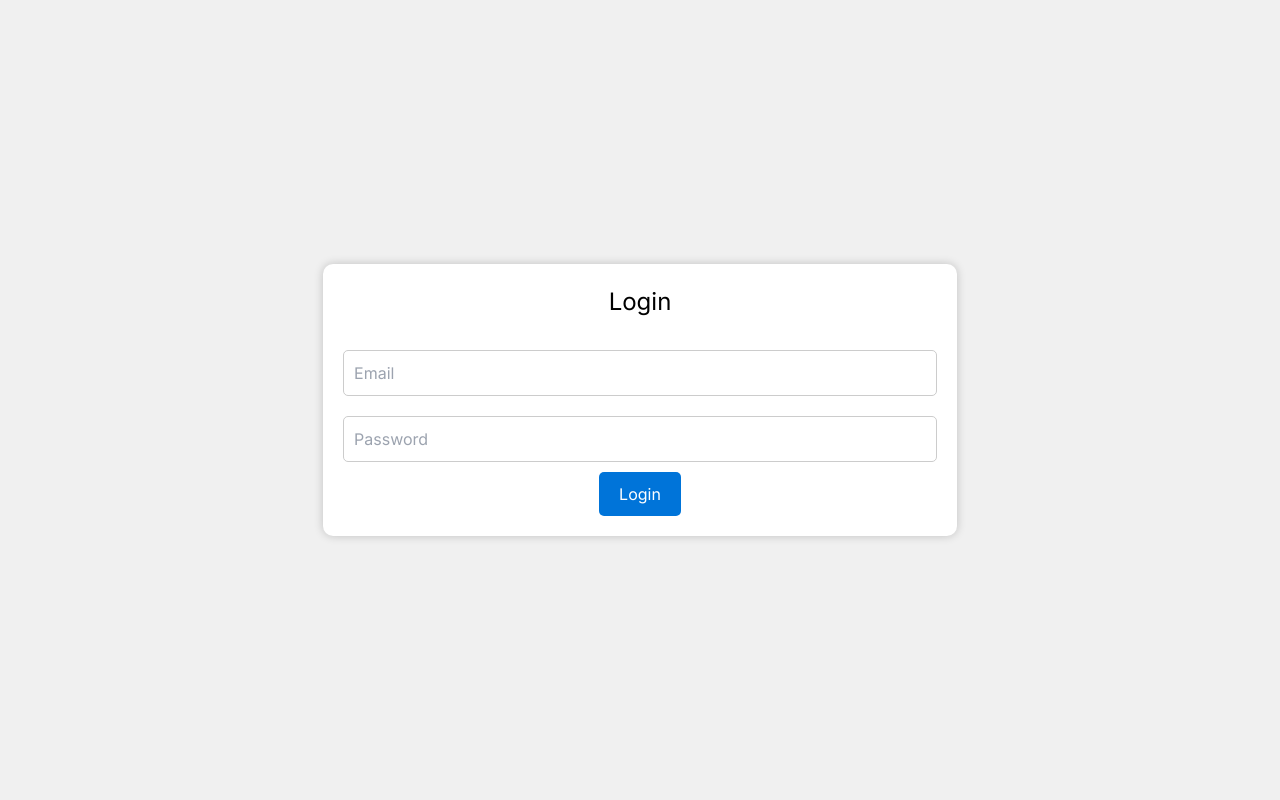
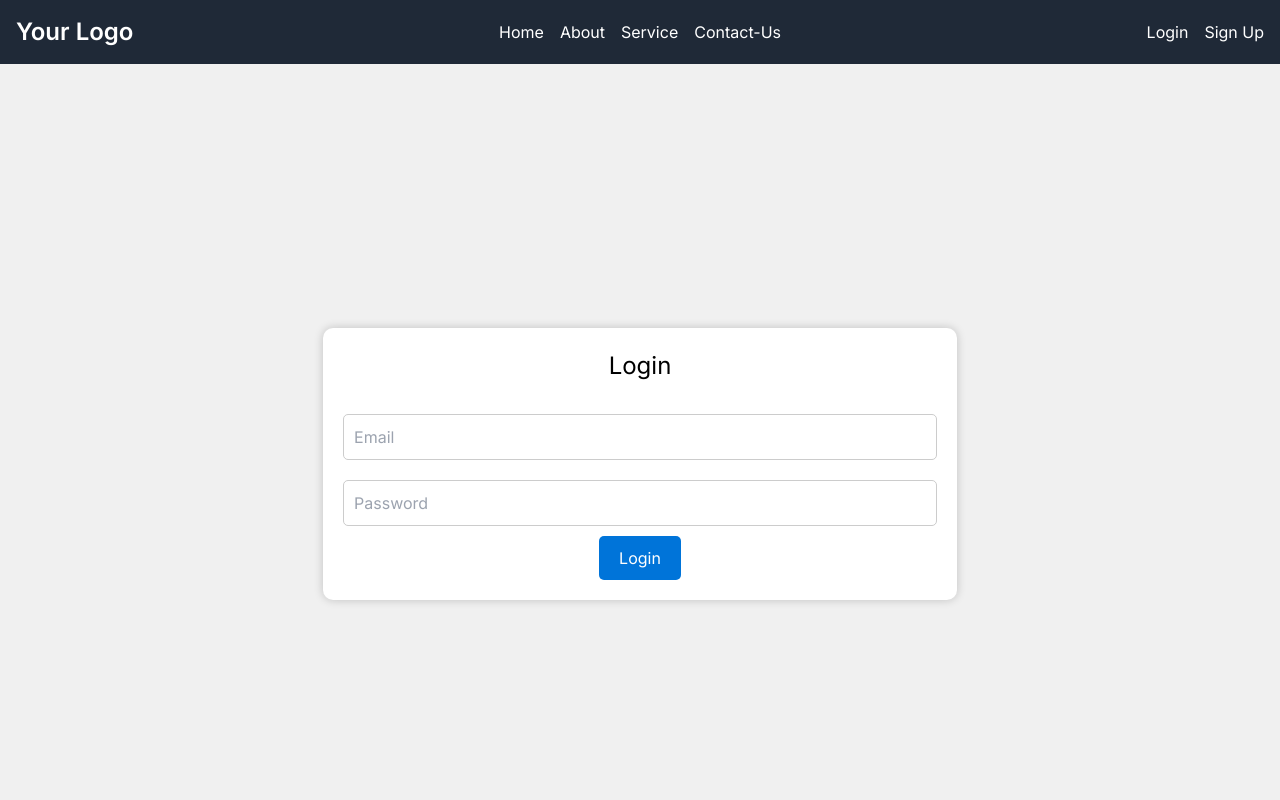
Before and after one commit to rubelmollik86/nitex-task-project, a React (Create React App) app: page /login in a window 1280 px wide. Shown: the top 800 px of the page. Built offline with nearby package versions, Linux system fonts and the light colour scheme.

Commit message:
redirect login and signup page done

```diff
--- a/src/App.js
+++ b/src/App.js
@@ -6,6 +6,7 @@ import About from "./component/About/About";
 import Services from "./component/Services/Services";
 import ContactUs from "./component/ContactUs/ContactUs";
 import LoginForm from "./component/LoginPage/LoginPage";
+import SignupForm from "./component/SgnUpPage/SgnUpPage";
 
 function App() {
   return (
@@ -16,6 +17,7 @@ function App() {
         <Route path="/service" element={<Services />} />
         <Route path="/contact" element={< ContactUs />} />
         <Route path="/login" element={< LoginForm />} />
+        <Route path="/signup" element={< SignupForm />} />
       </Routes>
     </div>
   );
--- a/src/component/Home/Home.js
+++ b/src/component/Home/Home.js
@@ -7,8 +7,6 @@ import FounderSection from "../Founder/Founder";
 import PressCoverage from "../PressCoverage/PressCoverage";
 import Testimonials from "../Testimonials/Testimonials";
 import Footer from "../Footer/Footer";
-import LoginForm from "../LoginPage/LoginPage";
-import SignupForm from "../SgnUpPage/SgnUpPage";
 
 const Home = () => {
   return (
@@ -21,8 +19,6 @@ const Home = () => {
       <PressCoverage />
       <Testimonials />
       <Footer />
-      <LoginForm />
-      <SignupForm/>
     </div>
   );
 };
--- a/src/component/LoginPage/LoginPage.js
+++ b/src/component/LoginPage/LoginPage.js
@@ -1,5 +1,7 @@
 import React, { useState } from "react";
 import "./LoginPage.css"; // Create a CSS file for styling
+import Navber from "../../component/Navbar/Navbar.js";
+import Footer from "../../component/Footer/Footer";
 
 function LoginForm() {
   const [email, setEmail] = useState("");
@@ -11,6 +13,8 @@ function LoginForm() {
   };
 
   return (
+      <div>
+          <Navber/>
       <div className="login-container">
         <div className="login-form">
           <h2>Login</h2>
@@ -31,6 +35,8 @@ function LoginForm() {
           </form>
         </div>
           </div>
+          <Footer/>
+    </div>
   );
 }
 
--- a/src/component/Navbar/Navbar.js
+++ b/src/component/Navbar/Navbar.js
@@ -1,8 +1,6 @@
 import React, { useState } from "react";
-import { Link, NavLink } from "react-router-dom"; // Import Link from react-router-dom
 import { FontAwesomeIcon } from "@fortawesome/react-fontawesome";
 import { faBars } from "@fortawesome/free-solid-svg-icons";
-import LoginForm from "../LoginPage/LoginPage";
 
 function Navbar() {
   const [isMenuOpen, setMenuOpen] = useState(false);
@@ -29,24 +27,24 @@ function Navbar() {
         {isMenuOpen || window.innerWidth > 768 ? (
           <ul className="md:flex md:space-x-4 md:flex-1 justify-center md:items-center">
             <li>
-              <Link to="/" className="hover:text-yellow-400">
+              <a href="/" className="hover:text-yellow-400">
                 Home
-              </Link>
+              </a>
             </li>
             <li>
-              <Link to="/about" className="hover:text-yellow-400">
+              <a href="/about" className="hover:text-yellow-400">
                 About
-              </Link>
+              </a>
             </li>
             <li>
-              <Link to="/service" className="hover:text-yellow-400">
+              <a href="/service" className="hover:text-yellow-400">
                 Service
-              </Link>
+              </a>
             </li>
             <li>
-              <Link to="/contact" className="hover:text-yellow-400">
+              <a href="/contact" className="hover:text-yellow-400">
                 Contact-Us
-              </Link>
+              </a>
             </li>
             {/* Add more navigation items */}
           </ul>
@@ -56,18 +54,14 @@ function Navbar() {
         {(isMenuOpen || window.innerWidth > 768) && (
           <div className="md:flex space-x-4 md:mt-0">
             <div className="flex justify-center">
-              <NavLink to="/login" className="hover:text-yellow-400">
-                {" "}
-                {LoginForm}
+              <a href="/login" className="hover:text-yellow-400">
                 Login
-              </NavLink>
+              </a>
             </div>
             <div className="flex justify-center">
-              <Link to="/signup" className="hover:text-yellow-400">
-                {" "}
-                {/* Link to Sign Up page */}
+              <a href="/signup" className="hover:text-yellow-400">
                 Sign Up
-              </Link>
+              </a>
             </div>
           </div>
         )}
--- a/src/component/SgnUpPage/SgnUpPage.js
+++ b/src/component/SgnUpPage/SgnUpPage.js
@@ -1,10 +1,8 @@
 import React, { useState } from "react";
 import { FontAwesomeIcon } from "@fortawesome/react-fontawesome";
-import {
-  faUser,
-  faEnvelope,
-  faLock,
-} from "@fortawesome/free-solid-svg-icons";
+import { faUser, faEnvelope, faLock } from "@fortawesome/free-solid-svg-icons";
+import Navber from "../../component/Navbar/Navbar.js";
+import Footer from "../../component/Footer/Footer";
 
 function SignupForm() {
   const [formData, setFormData] = useState({
@@ -29,7 +27,9 @@ function SignupForm() {
   };
 
   return (
-    <div className="w-full max-w-md m-auto mt-10">
+    <div>
+      <Navber />
+      <div className="w-full max-w-md m-auto mt-32 mb-44">
         <form
           className="bg-white shadow-md rounded px-8 pt-6 pb-8 mb-4"
           onSubmit={handleSubmit}
@@ -119,6 +119,8 @@ function SignupForm() {
           </button>
         </form>
       </div>
+      <Footer />
+    </div>
   );
 }
 
--- a/src/component/Slider/Slider.js
+++ b/src/component/Slider/Slider.js
@@ -1,7 +1,7 @@
 import React, { useState, useEffect } from "react";
 import image1 from "../../Assets/silider-img/image-1.jpg";
 import image2 from "../../Assets/silider-img/image-2.jpg";
-import image3 from "../../Assets/silider-img/image-3.jpg";
+import image3 from "../../Assets/silider-img/image-4.jpg";
 
 const images = [image1, image2, image3];
 
```
Also changed, not shown: 1 other file (tests, documents, lock files or other folders). Lines whose indentation alone changed are shown as unchanged.
